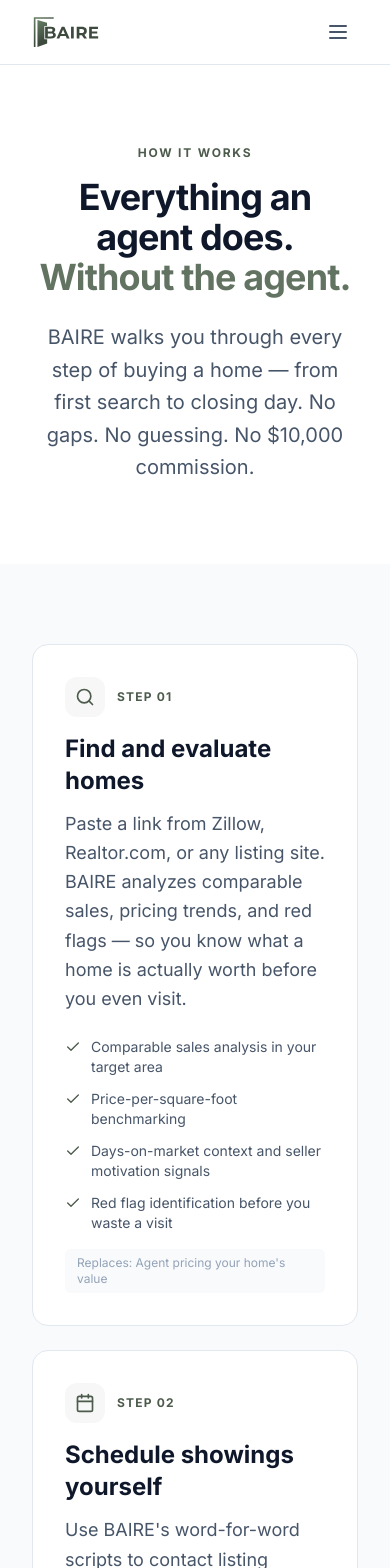
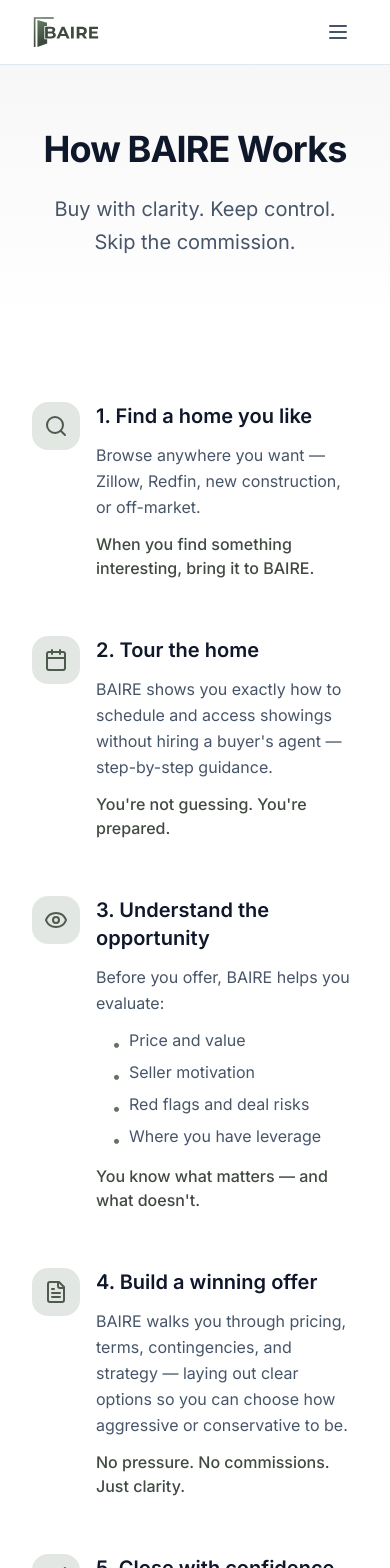
Before and after one commit to geoffbailey114/baireapp, a Next.js app: page /how-baire-works in a window 390 px wide. Shown: the top 1568 px of the page. Built offline with nearby package versions, Linux system fonts and the light colour scheme.

Commit message:
color consistency change

```diff
--- a/app/how-baire-works/page.tsx
+++ b/app/how-baire-works/page.tsx
@@ -1,237 +1,213 @@
+// FILE: app/how-baire-works/page.tsx (REPLACE EXISTING)
+// Copy everything below this line into GitHub
+
 import type { Metadata } from 'next'
 import Link from 'next/link'
-import { ArrowRight, Search, Calendar, FileText, ClipboardCheck, Shield, Check } from 'lucide-react'
+import { ArrowRight, Search, Calendar, Eye, FileText, Key } from 'lucide-react'
 import { Button } from '@/components/ui/button'
-import { APP_NAME, APP_URL } from '@/lib/constants'
+import { APP_NAME } from '@/lib/constants'
+
 
 export const metadata: Metadata = {
-  title: 'How BAIRE Works — Buy a Home Without an Agent, Step by Step',
-  description: 'See exactly how BAIRE replaces the buyer\'s agent: comp analysis, showing scripts, offer strategy, negotiation coaching, and closing guidance. $995 one time.',
-  alternates: {
-    canonical: `${APP_URL}/how-baire-works`,
-  },
-  openGraph: {
-    title: 'How BAIRE Works — Your AI Home Buying Consultant',
-    description: 'From first search to closing day. BAIRE walks you through every step agents charge $10,000+ for.',
-    url: `${APP_URL}/how-baire-works`,
+  title: 'How BAIRE Works',
+  description: `Learn how ${APP_NAME} helps you tour homes, write strong offers, and navigate deals without hiring a buyer's agent.`,
+  robots: {
+    index: true,
+    follow: true,
   },
 }
 
 const steps = [
   {
-    number: '01',
     icon: Search,
-    title: 'Find and evaluate homes',
-    description: 'Paste a link from Zillow, Realtor.com, or any listing site. BAIRE analyzes comparable sales, pricing trends, and red flags — so you know what a home is actually worth before you even visit.',
-    replaces: 'Replaces: Agent pricing your home\'s value',
-    details: [
-      'Comparable sales analysis in your target area',
-      'Price-per-square-foot benchmarking',
-      'Days-on-market context and seller motivation signals',
-      'Red flag identification before you waste a visit',
-    ],
+    number: '1',
+    title: 'Find a home you like',
+    description: 'Browse anywhere you want — Zillow, Redfin, new construction, or off-market.',
+    detail: 'When you find something interesting, bring it to BAIRE.',
   },
   {
-    number: '02',
     icon: Calendar,
-    title: 'Schedule showings yourself',
-    description: 'Use BAIRE\'s word-for-word scripts to contact listing agents, book tours, and present yourself as a serious, qualified buyer. No agent needed to get in the door.',
-    replaces: 'Replaces: Agent scheduling',
-    details: [
-      'Copy-paste scripts for contacting listing agents',
-      'What to say at the showing (and what not to)',
-      'Walkthrough checklist so you don\'t miss anything',
-      'How to present as qualified without a buyer\'s agent',
-    ],
+    number: '2',
+    title: 'Tour the home',
+    description: "BAIRE shows you exactly how to schedule and access showings without hiring a buyer's agent — step-by-step guidance.",
+    detail: "You're not guessing. You're prepared.",
   },
   {
-    number: '03',
-    icon: FileText,
-    title: 'Build and negotiate offers',
-    description: 'BAIRE helps you determine what to offer, how to structure terms, and when to push or walk away. Real-time scenario modeling for counteroffers and escalation.',
-    replaces: 'Replaces: Agent negotiation',
-    details: [
-      'Offer price strategy based on comp data',
-      'Contingency selection and term structuring',
-      'Counteroffer playbooks with scenario modeling',
-      'Pre-qualification through NFM Lending (licensed in 49 states)',
+    icon: Eye,
+    number: '3',
+    title: 'Understand the opportunity',
+    description: 'Before you offer, BAIRE helps you evaluate:',
+    bullets: [
+      'Price and value',
+      'Seller motivation',
+      'Red flags and deal risks',
+      'Where you have leverage',
     ],
+    detail: "You know what matters — and what doesn't.",
   },
   {
-    number: '04',
-    icon: ClipboardCheck,
-    title: 'Navigate inspections & appraisals',
-    description: 'Know who to hire, how to read the report, which issues kill deals vs. minor fixes, and how to use findings as negotiation leverage.',
-    replaces: 'Replaces: Agent referrals',
-    details: [
-      'How to choose and hire inspectors',
-      'Inspection report translation — plain English',
-      'Which findings are deal-breakers vs. cosmetic',
-      'How to negotiate repair credits or price reductions',
-    ],
+    icon: FileText,
+    number: '4',
+    title: 'Build a winning offer',
+    description: 'BAIRE walks you through pricing, terms, contingencies, and strategy — laying out clear options so you can choose how aggressive or conservative to be.',
+    detail: 'No pressure. No commissions. Just clarity.',
   },
   {
-    number: '05',
-    icon: Shield,
+    icon: Key,
+    number: '5',
     title: 'Close with confidence',
-    description: 'Title company selection, closing document review in plain English, a closing day checklist, and an exit strategy playbook if anything goes sideways.',
-    replaces: 'Replaces: Agent at closing table',
-    details: [
-      'Title company selection guidance',
-      'Closing disclosure review in plain English',
-      'Final walkthrough checklist',
-      'Exit strategy playbook — how to back out if needed',
-    ],
+    description: 'From inspection through appraisal and closing, BAIRE stays with you — helping you understand decisions, timelines, and trade-offs until you have the keys.',
+    detail: null,
   },
 ]
 
 export default function HowBAIREWorksPage() {
   return (
+
     <div>
-      {/* Hero */}
-      <section className="py-20 md:py-28 bg-white">
+      {/* Hero Section */}
+      <section className="py-16 md:py-24 bg-gradient-to-b from-sage-50 to-white">
         <div className="container">
           <div className="max-w-3xl mx-auto text-center">
-            <p className="text-xs font-bold tracking-[0.15em] uppercase text-sage-600 mb-4">How it works</p>
-            <h1 className="text-4xl md:text-5xl lg:text-6xl font-bold text-slate-900 tracking-tight">
-              Everything an agent does.
-              <br />
-              <span className="text-sage-500">Without the agent.</span>
+            <h1 className="text-4xl md:text-5xl font-bold text-slate-900 tracking-tight">
+              How BAIRE Works
             </h1>
-            <p className="mt-6 text-xl text-slate-600 leading-relaxed max-w-xl mx-auto">
-              BAIRE walks you through every step of buying a home — from first search to closing day. No gaps. No guessing. No $10,000 commission.
+            <p className="mt-6 text-xl text-slate-600 leading-relaxed">
+              Buy with clarity. Keep control. Skip the commission.
             </p>
           </div>
         </div>
       </section>
 
-      {/* Steps */}
-      <section className="py-20 md:py-28 bg-slate-50">
+      {/* The Process - Visual Timeline */}
+      <section className="py-20 bg-white">
         <div className="container">
-          <div className="max-w-4xl mx-auto space-y-6">
-            {steps.map((step, index) => (
-              <div
-                key={step.number}
-                className="bg-white rounded-2xl border border-slate-200 p-8 md:p-10 hover:border-sage-300 transition-colors"
-              >
-                <div className="flex items-center gap-3 mb-4">
-                  <div className="flex h-10 w-10 items-center justify-center rounded-xl bg-sage-50">
-                    <step.icon className="h-5 w-5 text-sage-600" />
+          <div className="max-w-3xl mx-auto">
+            <div className="relative">
+              {/* Vertical line connector */}
+              <div className="absolute left-6 md:left-8 top-0 bottom-0 w-px bg-gradient-to-b from-sage-200 via-sage-300 to-sage-200 hidden sm:block" />
+
+              {/* Steps */}
+              <div className="space-y-12">
+                {steps.map((step) => (
+                  <div key={step.title} className="relative flex gap-4 md:gap-6">
+                    {/* Icon */}
+                    <div className="relative z-10 flex-shrink-0">
+                      <div className="w-12 h-12 md:w-16 md:h-16 rounded-2xl bg-sage-100 flex items-center justify-center">
+                        <step.icon className="w-6 h-6 md:w-7 md:h-7 text-sage-600" />
+                      </div>
+                    </div>
+
+                    {/* Content */}
+                    <div className="flex-1 pb-2">
+                      <h3 className="text-xl md:text-2xl font-semibold text-slate-900 mb-3">
+                        {step.number}. {step.title}
+                      </h3>
+                      <p className="text-slate-600 mb-3 leading-relaxed">
+                        {step.description}
+                      </p>
+                      {step.bullets && (
+                        <ul className="mb-3 ml-4 space-y-1">
+                          {step.bullets.map((bullet) => (
+                            <li key={bullet} className="text-slate-600 flex items-start gap-2">
+                              <span className="text-sage-500 mt-1">•</span>
+                              {bullet}
+                            </li>
+                          ))}
+                        </ul>
+                      )}
+                      {step.detail && (
+                        <p className="text-sage-700 font-medium">
+                          {step.detail}
+                        </p>
+                      )}
+                    </div>
                   </div>
-                  <span className="text-xs font-bold tracking-[0.1em] uppercase text-sage-600">Step {step.number}</span>
-                </div>
-
-                <h2 className="text-2xl md:text-3xl font-bold text-slate-900 mb-3">{step.title}</h2>
-                <p className="text-lg text-slate-600 leading-relaxed mb-6">{step.description}</p>
-
-                <div className="grid sm:grid-cols-2 gap-3 mb-4">
-                  {step.details.map((detail) => (
-                    <div key={detail} className="flex items-start gap-2.5 text-sm">
-                      <Check className="h-4 w-4 text-sage-600 flex-shrink-0 mt-0.5" />
-                      <span className="text-slate-600">{detail}</span>
-                    </div>
-                  ))}
-                </div>
-
-                <span className="inline-block text-xs text-slate-400 bg-slate-50 rounded-md px-3 py-1.5">
-                  {step.replaces}
-                </span>
+                ))}
               </div>
-            ))}
+            </div>
           </div>
         </div>
       </section>
 
-      {/* The math section */}
-      <section className="py-20 md:py-28 bg-white">
+      {/* That's it section */}
+      <section className="py-16 bg-slate-50">
         <div className="container">
-          <div className="max-w-3xl mx-auto text-center">
-            <p className="text-xs font-bold tracking-[0.15em] uppercase text-sage-600 mb-4">The math</p>
-            <h2 className="text-3xl md:text-4xl font-bold text-slate-900 mb-12">
-              The same knowledge. A fraction of the cost.
+          <div className="max-w-2xl mx-auto text-center">
+            <h2 className="text-3xl md:text-4xl font-bold text-slate-900 mb-8">
+              That&apos;s it.
             </h2>
-
-            <div className="grid sm:grid-cols-2 gap-6 max-w-2xl mx-auto mb-12">
-              {/* Agent card */}
-              <div className="bg-white rounded-2xl border border-slate-200 p-8 text-center">
-                <p className="text-xs font-bold tracking-[0.1em] uppercase text-slate-400 mb-4">Traditional agent</p>
-                <p className="text-4xl font-bold text-[#C4695E] mb-2">$10,000–$15,000</p>
-                <p className="text-sm text-slate-500">2-3% on a $400K–$600K home</p>
-                <p className="text-sm text-slate-400 mt-3">Now paid by you, not the seller</p>
-              </div>
-
-              {/* BAIRE card */}
-              <div className="bg-[#3d4a3d] rounded-2xl p-8 text-center text-white">
-                <p className="text-xs font-bold tracking-[0.1em] uppercase text-white/40 mb-4">BAIRE</p>
-                <p className="text-4xl font-bold text-white mb-2">$995</p>
-                <p className="text-sm text-white/50">One payment · keep forever</p>
-                <p className="text-sm text-white/40 mt-3">30-day money-back guarantee</p>
-              </div>
+            <div className="space-y-2 text-xl text-slate-600">
+              <p>No buyer&apos;s agent.</p>
+              <p>No commission.</p>
+              <p>No confusion.</p>
             </div>
-
-            <p className="text-slate-600 max-w-lg mx-auto leading-relaxed">
-              A buyer&apos;s agent can&apos;t give you legal advice. Can&apos;t do your inspection. Can&apos;t appraise the home. What they <em>can</em> do — schedule showings, pull comps, coach you through offers — BAIRE does for 90% less.
+            <p className="mt-8 text-xl font-medium text-slate-900">
+              Just a smarter way to buy.
             </p>
           </div>
         </div>
       </section>
 
-      {/* Final CTA */}
-      <section className="py-20 md:py-28 bg-sage-600">
+      {/* Cost Comparison */}
+      <section className="py-20 bg-gradient-to-b from-white to-slate-50">
         <div className="container">
-          <div className="max-w-2xl mx-auto text-center">
-            <h2 className="text-3xl md:text-4xl font-bold text-white mb-4">
-              Try BAIRE before your next showing.
+          <div className="max-w-3xl mx-auto text-center">
+            <h2 className="text-2xl md:text-3xl font-bold text-slate-900 mb-12">
+              Typical homebuying costs
             </h2>
-            <p className="text-xl text-sage-100 mb-10 max-w-lg mx-auto">
-              No commitment. No contract. No buyer&apos;s agreement. Just the knowledge you need to buy confidently.
-            </p>
-            <Button
-              asChild
-              size="xl"
-              className="bg-white text-sage-700 hover:bg-sage-50 text-base px-8 h-14 rounded-full"
-            >
-              <Link href="/signup">
-                Start Free Trial
-                <ArrowRight className="ml-2 h-5 w-5" />
-              </Link>
-            </Button>
-            <div className="mt-8 flex flex-wrap gap-6 justify-center">
-              {['Free to try', '30-day money back', 'No buyer\'s agreement'].map((item, i) => (
-                <span key={i} className="flex items-center gap-2 text-sm text-sage-200 font-medium">
-                  <Check className="h-4 w-4 flex-shrink-0" />
-                  {item}
-                </span>
-              ))}
+
+            <div className="grid sm:grid-cols-3 gap-6 mb-10">
+              <div className="bg-white rounded-xl p-6 shadow-sm border border-slate-100">
+                <p className="text-slate-500 text-sm mb-1">Inspection</p>
+                <p className="text-2xl font-bold text-slate-900">$500–$1,000</p>
+              </div>
+              <div className="bg-white rounded-xl p-6 shadow-sm border border-slate-100">
+                <p className="text-slate-500 text-sm mb-1">Appraisal</p>
+                <p className="text-2xl font-bold text-slate-900">$500–$700</p>
+              </div>
+              <div className="bg-sage-50 rounded-xl p-6 border-2 border-sage-200">
+                <p className="text-sage-600 text-sm font-medium mb-1">BAIRE</p>
+                <p className="text-2xl font-bold text-sage-700">$599 total</p>
+              </div>
+            </div>
+
+            <div className="inline-block bg-sage-600 text-white rounded-2xl px-8 py-6">
+              <p className="text-slate-400 text-sm uppercase tracking-wide mb-1">
+                Buyer-agent commission savings
+              </p>
+              <p className="text-3xl md:text-4xl font-bold">
+                $10,000–$15,000+
+              </p>
             </div>
           </div>
         </div>
       </section>
 
-      {/* HowTo Schema for rich snippets */}
-      <script
-        type="application/ld+json"
-        dangerouslySetInnerHTML={{
-          __html: JSON.stringify({
-            '@context': 'https://schema.org',
-            '@type': 'HowTo',
-            name: 'How to Buy a Home Without a Buyer\'s Agent Using BAIRE',
-            description: 'Step-by-step guide to purchasing a home without paying a buyer\'s agent commission, using BAIRE as your AI consultant.',
-            totalTime: 'P60D',
-            estimatedCost: {
-              '@type': 'MonetaryAmount',
-              currency: 'USD',
-              value: '995',
-            },
-            step: steps.map((s, i) => ({
-              '@type': 'HowToStep',
-              position: i + 1,
-              name: s.title,
-              text: s.description,
-            })),
-          }),
-        }}
-      />
+      {/* Final CTA */}
+      <section className="py-20 bg-sage-600">
+        <div className="container">
+          <div className="max-w-2xl mx-auto text-center">
+            <h2 className="text-3xl font-bold text-white mb-4">
+              Ready to buy smarter?
+            </h2>
+            <p className="text-sage-100 mb-8">
+              Start your free trial and see how BAIRE works for you.
+            </p>
+            <Button
+              asChild
+              size="xl"
+              className="bg-white text-sage-700 hover:bg-sage-50"
+            >
+              <Link href="/signup">
+                Start Free
+                <ArrowRight className="ml-2 h-4 w-4" />
+              </Link>
+            </Button>
+          </div>
+        </div>
+      </section>
     </div>
+
   )
 }
--- a/components/v2/math-changed.tsx
+++ b/components/v2/math-changed.tsx
@@ -73,7 +73,7 @@ export function MathChanged() {
 
               <div className="mt-5 pt-5 border-t-2 border-slate-100 flex justify-between items-baseline">
                 <span className="text-xs font-bold tracking-wide uppercase text-slate-400">Added cost</span>
-                <span className="text-3xl font-bold text-slate-900">$10,000</span>
+                <span className="text-3xl font-bold text-red-500">$10,000</span>
               </div>
             </motion.div>
 
```
Also changed, not shown: app/pricing/page.tsx (+60 -184 lines).
